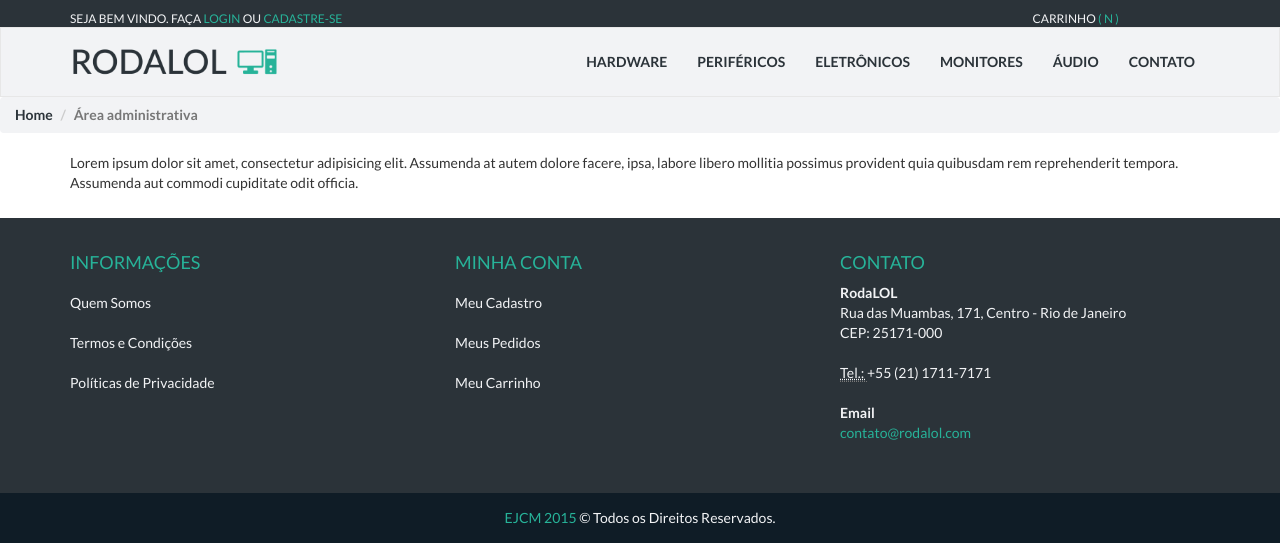
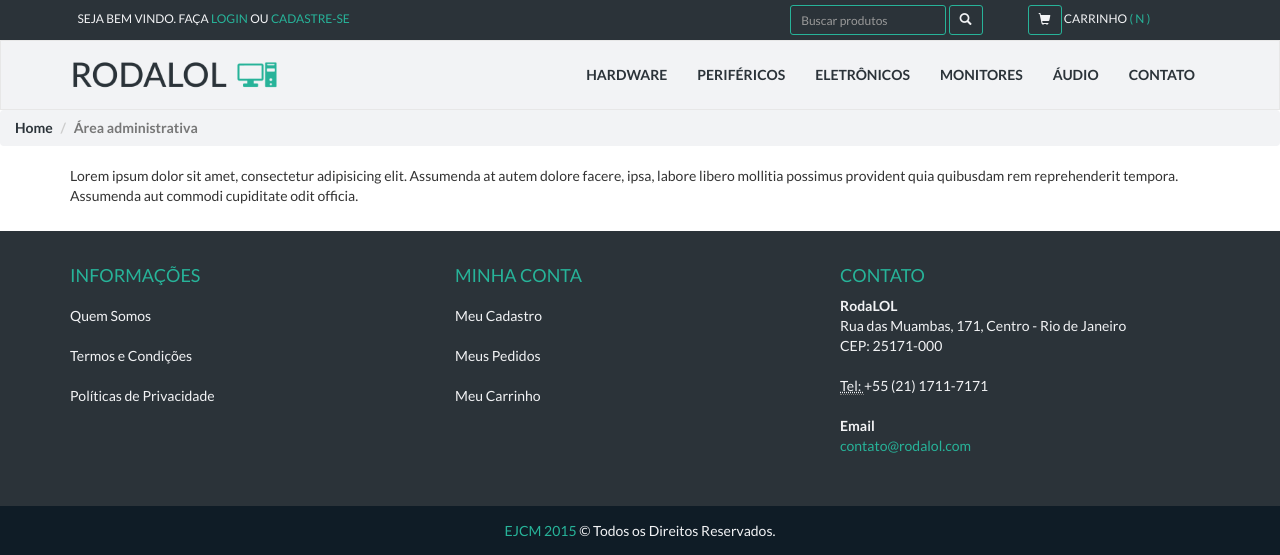
Before and after one commit to thbighead/rodalol, a Laravel app: page /admin in a window 1280 px wide. Shown: the top 555 px of the page. Run offline with Laravel 8, Linux system fonts and the light colour scheme; settings files or empty folders that the repository lacks are supplied; some libraries are stand-ins or nearby versions.

Commit message:
+* adicionei os icons e acertei alguns espaços

```diff
--- a/resources/views/masterpage.blade.php
+++ b/resources/views/masterpage.blade.php
@@ -1,4 +1,4 @@
-<!doctype html>
+<!DOCTYPE html>
 <html lang="pt-BR">
 <head>
     <meta charset="UTF-8">
@@ -14,21 +14,34 @@
     <title>RodaLOL - @yield('title')</title>
 </head>
 <body>
+
     <header>
+        <!--    login/registro + campo de busca/carrinho    -->
+        <div class="row top-header">
             <div class="container">
-        <div class="row top-header">
-            <div class="col-xs-10 col-sm-10 col-md-10 col-lg-10">
+                <div class="col-xs-5 col-sm-4 col-md-6 col-lg-6">
                     Seja Bem Vindo. Faça
                     <a href="#"><span class="color-green">Login</span></a>
                     ou
                     <a href="#"><span class="color-green">cadastre-se</span></a>
                 </div>
-
-            <div class="col-xs-2 col-sm-2 col-md-2 col-lg-2">
+                <!--    Search Form     -->
+                <div class="col-xs-4 col-sm-5 col-md-4 col-lg-4">
+                    <form class="navbar-form pull-right" role="search">
+                        <div class="form-group">
+                            <input type="text" class="form-control input-sm bg-dark" placeholder="Buscar produtos">
+                            <button class="btn btn-default btn-sm bg-dark" type="submit"><span class="glyphicon glyphicon-search"></span></button>
+                        </div>
+                    </form>
+                </div>
+                <!--    Cart Shopping     -->
+                <div class="col-xs-3 col-sm-3 col-md-2 col-lg-2 mar-shop">
+                    <button class="btn btn-default btn-sm bg-dark" type="submit"><span class="glyphicon glyphicon-shopping-cart"></span></button>
                     Carrinho <span class="color-green">( N )</span>
                 </div>
-        </div>
-    </div>
+            </div><!--  .container -->
+        </div><!--  .row top header -->
+        <!--    menu principal  -->
         <nav class="navbar navbar-default">
             <div class="container">
                 <!-- Brand and toggle get grouped for better mobile display -->
@@ -87,7 +100,7 @@
                         <strong>RodaLOL</strong><br>
                         Rua das Muambas, 171, Centro - Rio de Janeiro<br>
                         CEP: 25171-000<br><br>
-                    <abbr title="Telefone">Tel.: </abbr> +55 (21) 1711-7171
+                        <abbr title="Telefone">Tel: </abbr> +55 (21) 1711-7171
                         <br><br>
                         <strong>Email</strong><br>
                         <a href="#" class="color-green">contato@rodalol.com</a>
```
Lines whose indentation alone changed are shown as unchanged.
